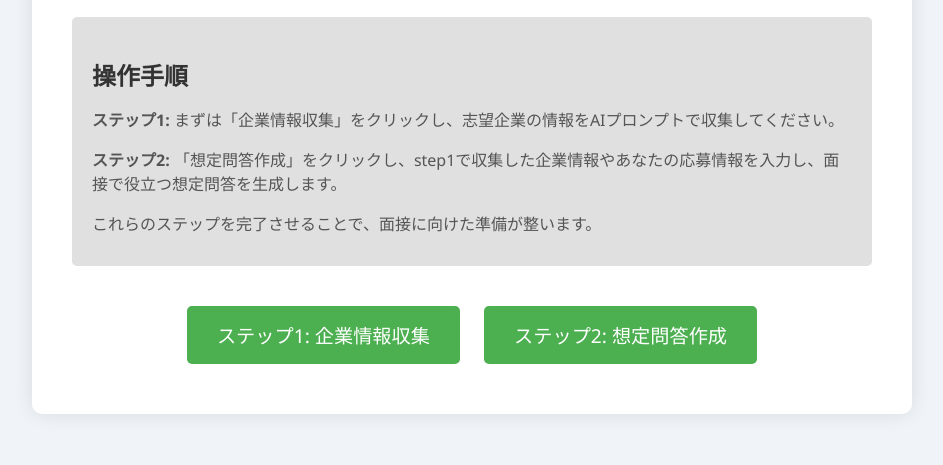
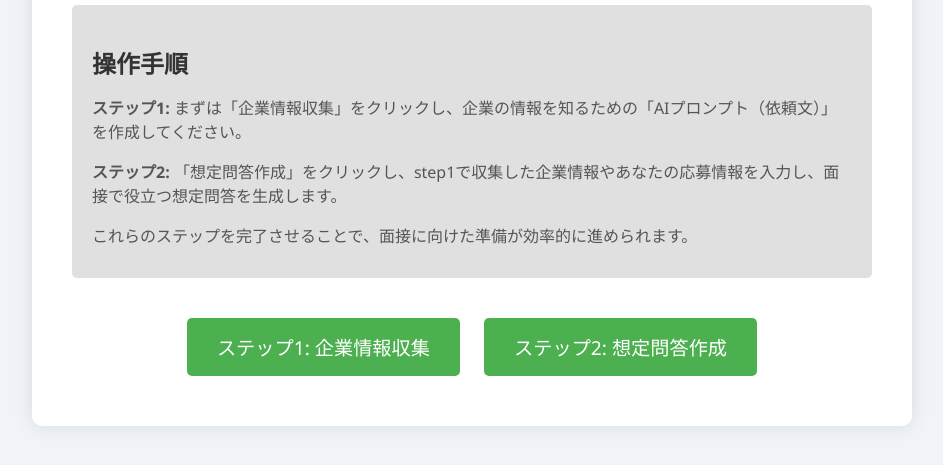
Before and after one commit to tanukin0423/mensetsutaisaku, a plain HTML site: page index.html in a window 1280 px wide. Shown: the part 277-742 px from the top of the page, without its empty margins (168-1111 px from the left). Drawn offline with Linux system fonts and the light colour scheme.

Commit message:
Add files via upload

```diff
--- a/index.html
+++ b/index.html
@@ -89,9 +89,9 @@
             <!-- 操作の説明を追加 -->
             <div class="instructions">
                 <h2>操作手順</h2>
-                <p><strong>ステップ1:</strong> まずは「企業情報収集」をクリックし、志望企業の情報をAIプロンプトで収集してください。</p>
+                <p><strong>ステップ1:</strong> まずは「企業情報収集」をクリックし、企業の情報を知るための「AIプロンプト（依頼文）」を作成してください。</p>
                 <p><strong>ステップ2:</strong> 「想定問答作成」をクリックし、step1で収集した企業情報やあなたの応募情報を入力し、面接で役立つ想定問答を生成します。</p>
-                <p>これらのステップを完了させることで、面接に向けた準備が整います。</p>
+                <p>これらのステップを完了させることで、面接に向けた準備が効率的に進められます。</p>
             </div>
 
             <a href="step1.html" class="btn">ステップ1: 企業情報収集</a>
```
